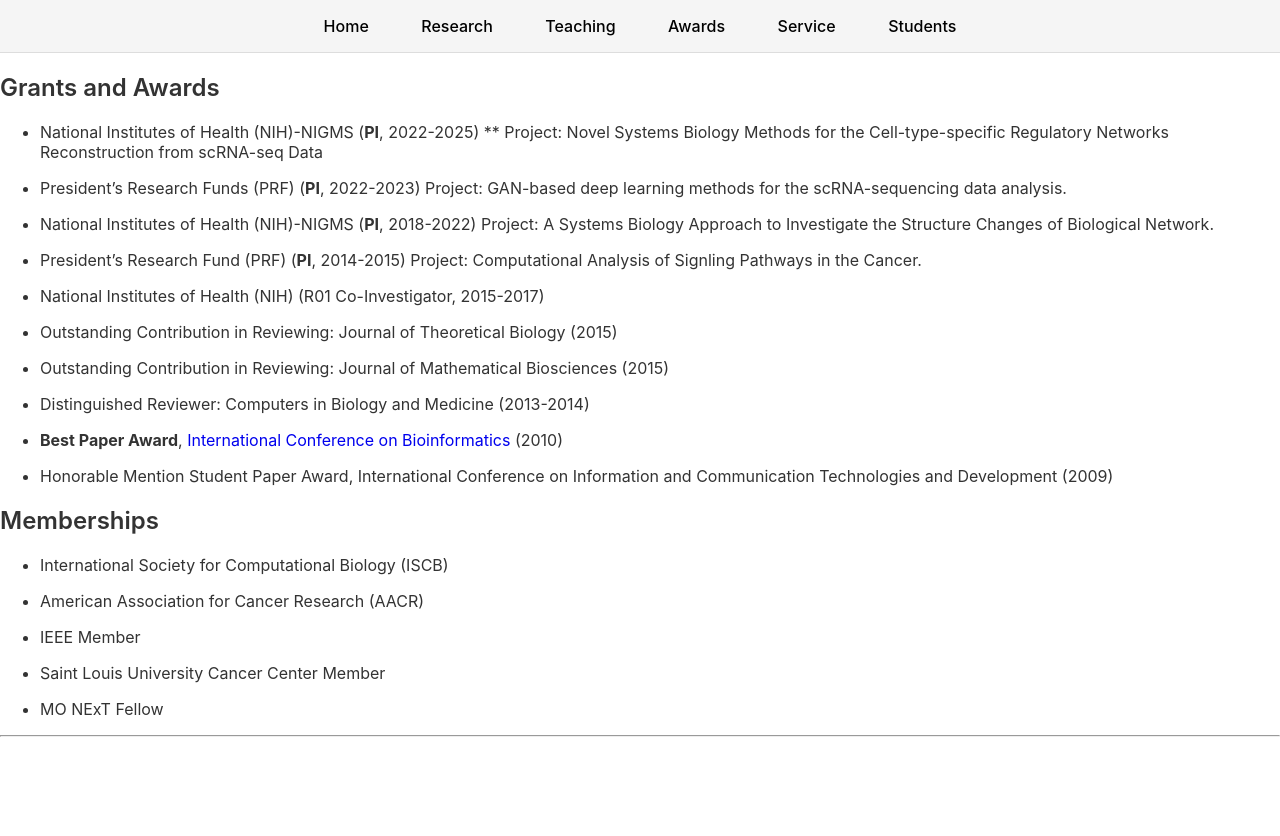
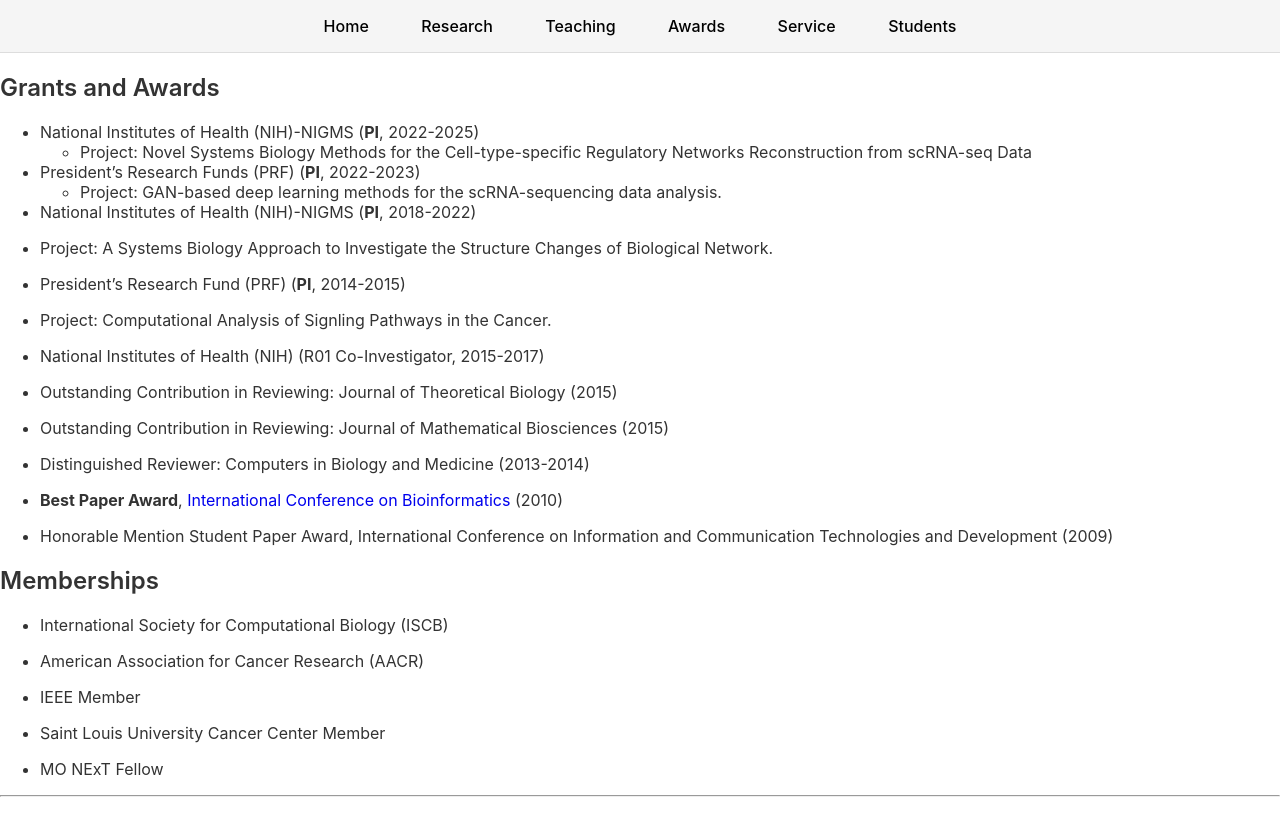
Before and after one commit to GongData/gongData.github.io, a Jekyll site: the page built from _pages/Awards.md, in a window 1280 px wide. Shown: the top 836 px of the page. Built offline with Jekyll 4.4.1, drawn with Linux system fonts in a browser that asks for light colours; part of the change alters nothing that is shown.

```diff
--- a/_pages/Awards.md
+++ b/_pages/Awards.md
@@ -7,18 +7,18 @@ permalink: /Awards/
 ## Grants and Awards ##
 
 - National Institutes of Health (NIH)-NIGMS (<b>PI</b>, 2022-2025)
-  ** Project: Novel Systems Biology Methods for the Cell-type-specific Regulatory Networks Reconstruction from
+  - Project: Novel Systems Biology Methods for the Cell-type-specific Regulatory Networks Reconstruction from
 scRNA-seq Data
 
 - President's Research Funds (PRF)  (<b>PI</b>, 2022-2023)
-Project: GAN-based deep learning methods for the scRNA-sequencing data analysis.
+  - Project: GAN-based deep learning methods for the scRNA-sequencing data analysis.
 
 
 - National Institutes of Health (NIH)-NIGMS (<b>PI</b>, 2018-2022)
-Project: A Systems Biology Approach to Investigate the Structure Changes of Biological Network.
+ - Project: A Systems Biology Approach to Investigate the Structure Changes of Biological Network.
 
 - President's Research Fund (PRF) (<b>PI</b>, 2014-2015)
-Project: Computational Analysis of Signling Pathways in the Cancer.
+ - Project: Computational Analysis of Signling Pathways in the Cancer.
 
 
 - National Institutes of Health (NIH) (R01 Co-Investigator, 2015-2017)
```
